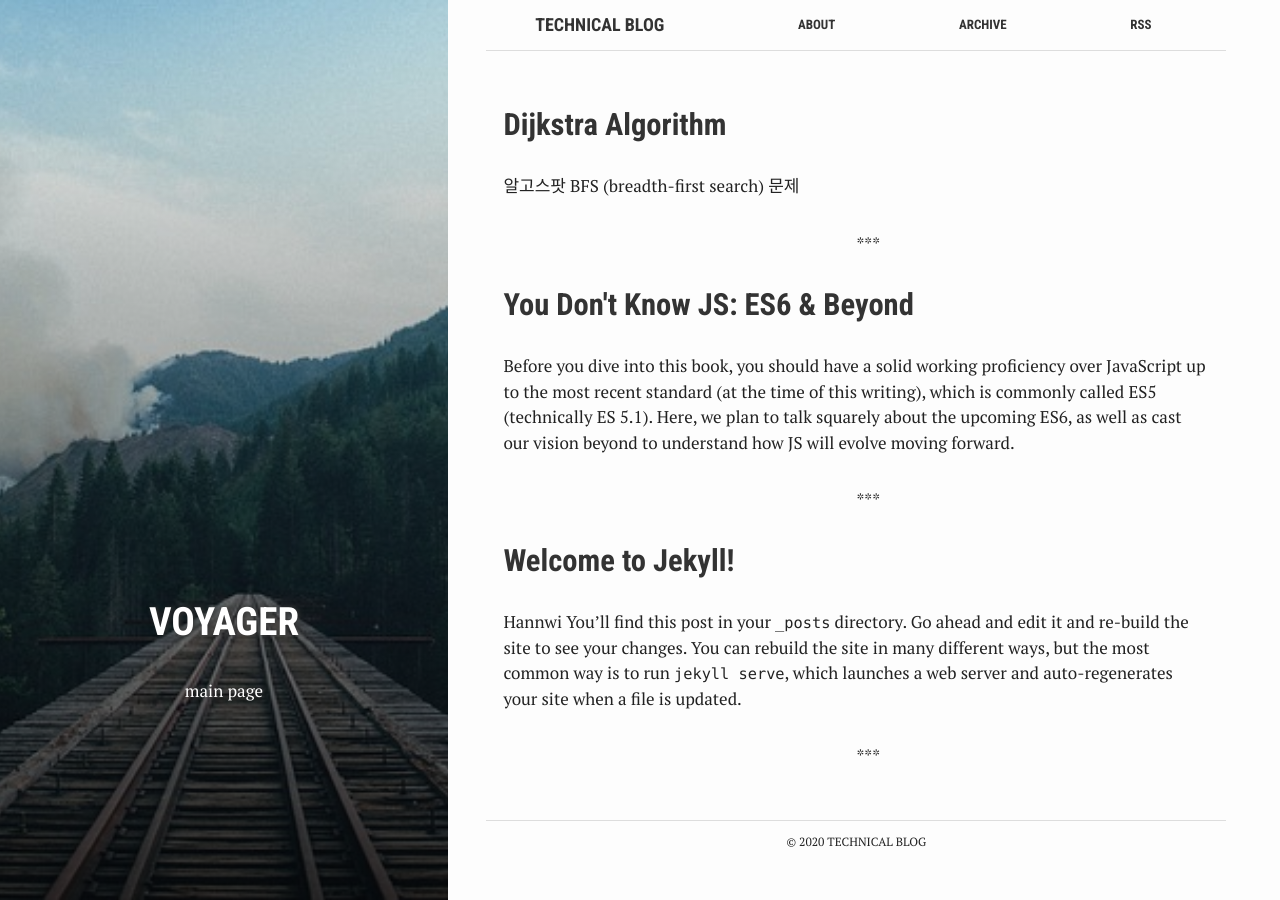
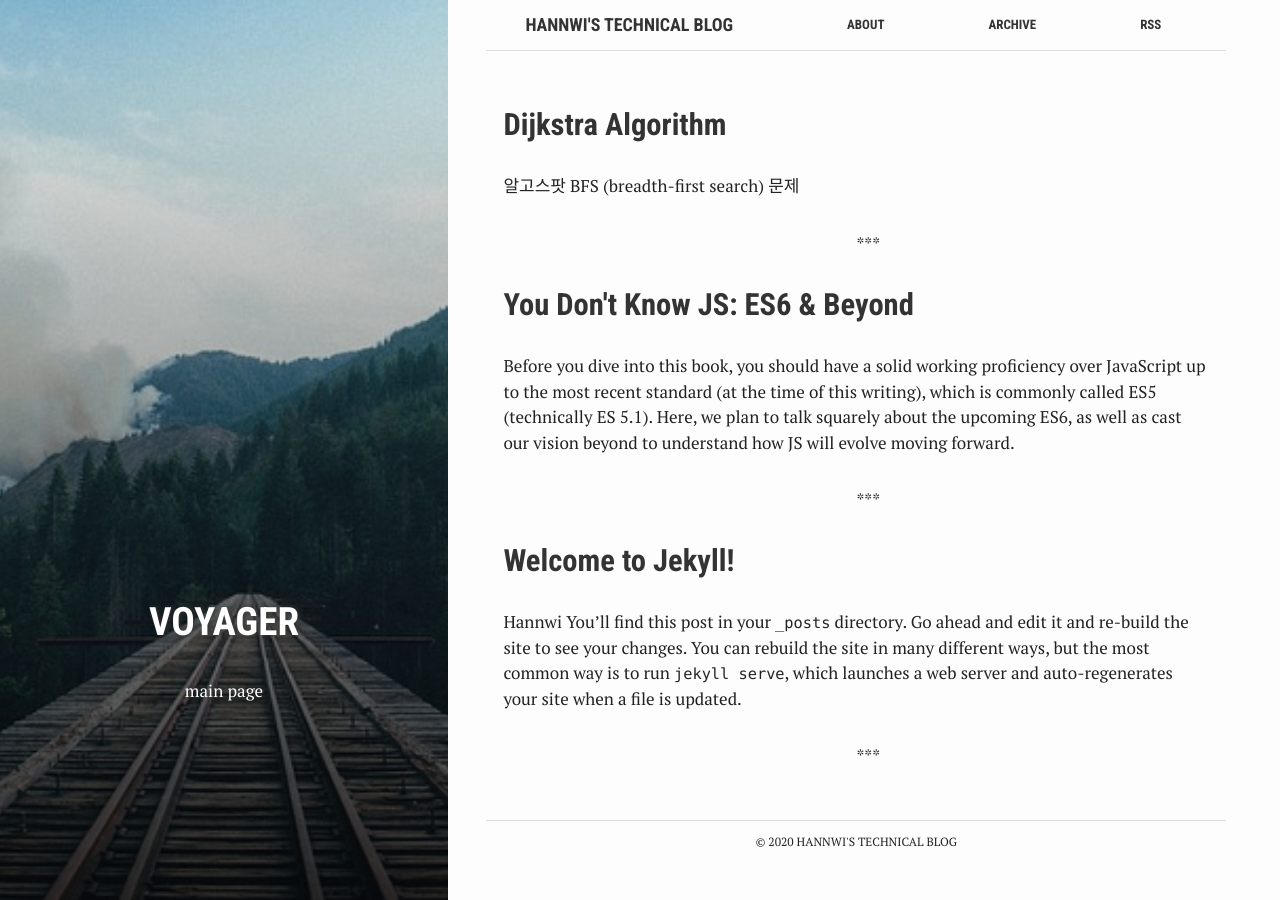
Before and after one commit to hannwi/github.io, a Jekyll site: the page built from index.html, in a window 1280 px wide. Built offline with Jekyll 4.4.1, drawn with Linux system fonts in a browser that asks for light colours.

Commit message:
Update _config.yml

```diff
--- a/_config.yml
+++ b/_config.yml
@@ -6,7 +6,7 @@
 # 'jekyll serve'. If you change this file, please restart the server process.
 
 # Site settings
-title: Technical Blog
+title: Hannwi's Technical Blog
 email: entraiger@korea.ac.kr
 description: > # this means to ignore newlines until "baseurl:"
   Posts technical articles, findings, and know-hows.
```
